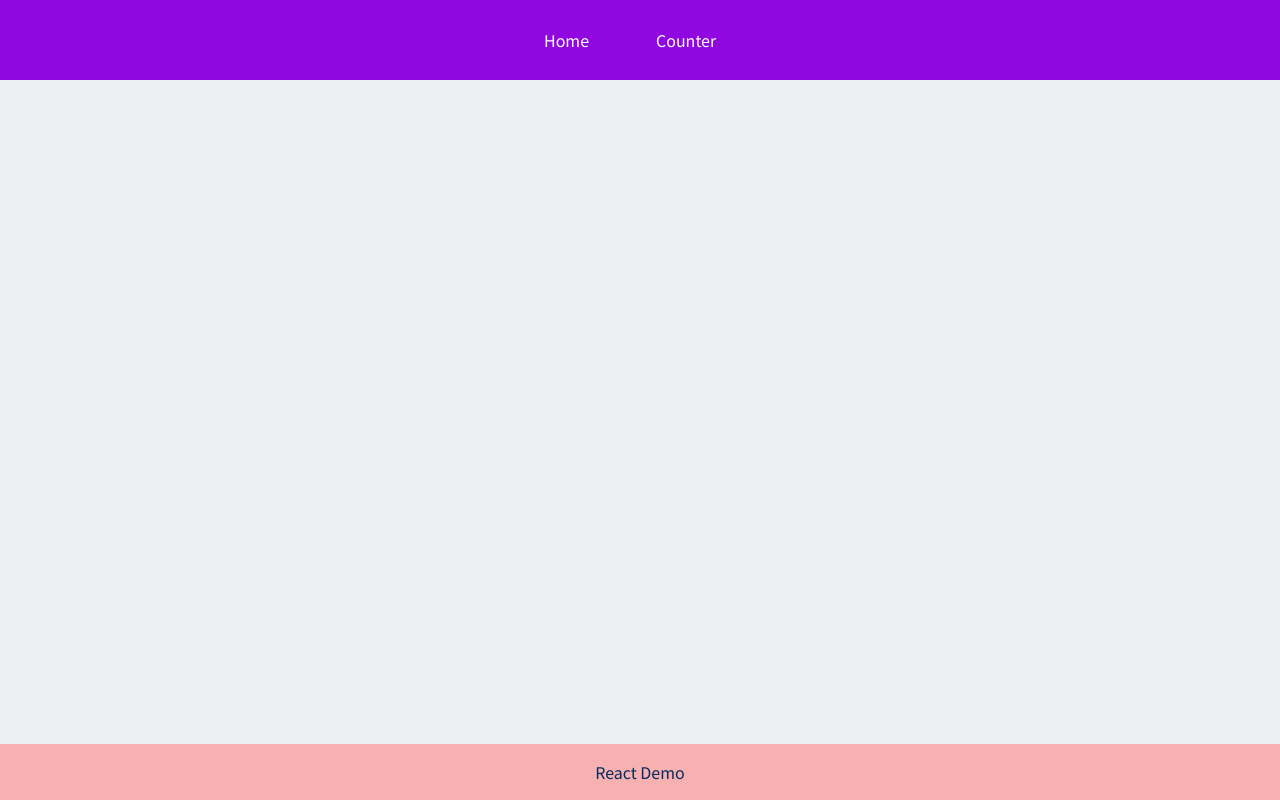
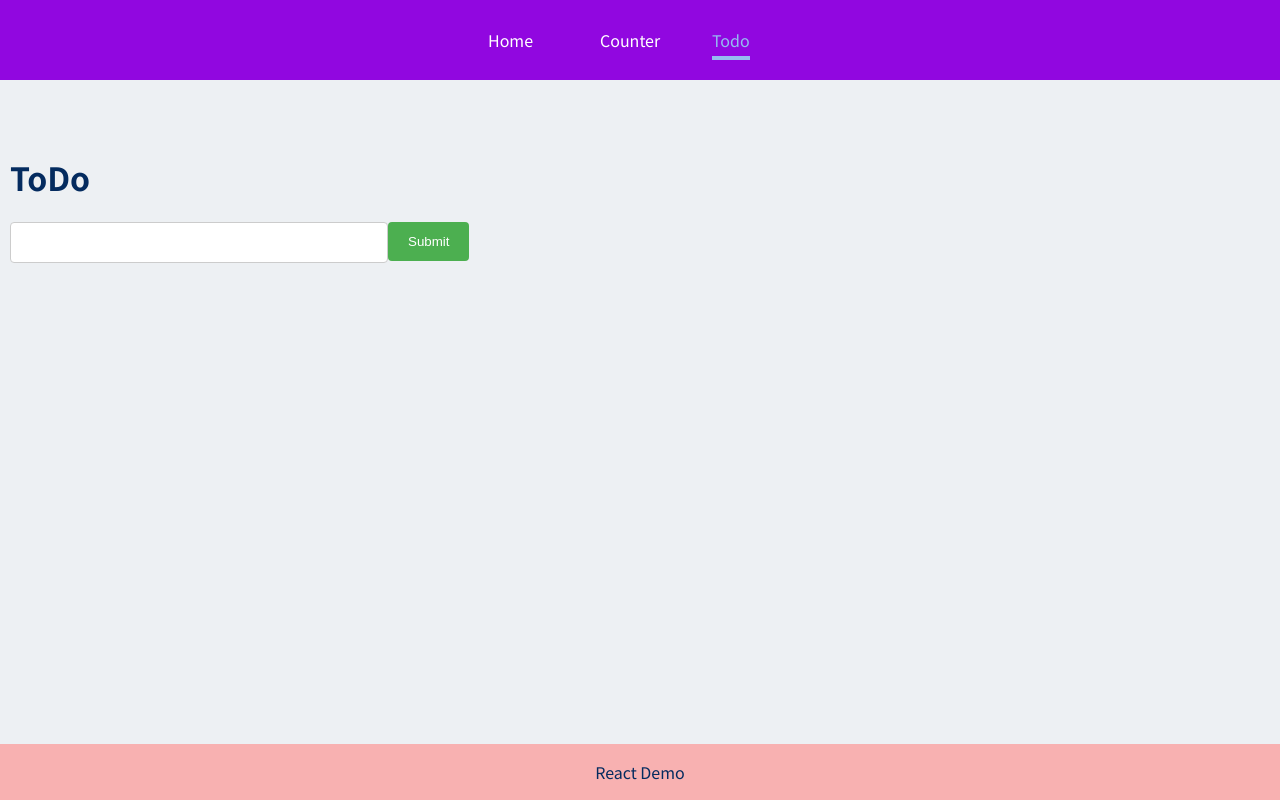
Before and after one commit to sarveshhome/ReactPracticeDemo, a React (Create React App) app: page /todolist in a window 1280 px wide. Built offline with nearby package versions, Linux system fonts and the light colour scheme.

Commit message:
todo input and button

```diff
--- a/src/App.js
+++ b/src/App.js
@@ -6,6 +6,7 @@ import Header from './Components/share/Header';
 import Counter from './Components/UI/Counter';
 import Home from './Components/UI/Home';
 import Footer from './Components/share/Footer';
+import Todo from './Components/UI/Todo';
 
 function App() {
   return (
@@ -22,7 +23,9 @@ function App() {
         <Route path='/counter' exact>
           <Counter/>
         </Route>
-
+        <Route path="/todolist" exact>
+          <Todo/>
+        </Route>
       </Switch>
       </main>
       <Footer/>
--- /dev/null
+++ b/src/Components/UI/Todo.js
@@ -0,0 +1,20 @@
+import styles from './Todo.module.css';
+
+const todoHandler =(event)=>{
+    event.preventDefault();
+   console.log('form submit');
+}
+
+const Todo =()=>{
+    return (
+            <form onSubmit={todoHandler}>
+                <div className={styles.todo}>
+                    <h1>ToDo</h1>
+                    <input name="todoName" type="text"/>
+                    <input type="submit" value="Submit"/>
+                </div>
+            </form>
+    );
+}
+
+export default Todo;
--- /dev/null
+++ b/src/Components/UI/Todo.module.css
@@ -0,0 +1,23 @@
+.todo{
+   margin: 5px;
+   padding: 5px ;
+}
+
+.todo input[type=submit] {
+    background-color: #4CAF50;
+    color: white;
+    padding: 12px 20px;
+    border: none;
+    border-radius: 4px;
+    cursor: pointer;
+    float: left;
+  }
+
+.todo input[type=text], select, textarea {
+    width: 30%;
+    padding: 12px;
+    border: 1px solid #ccc;
+    border-radius: 4px;
+    resize: vertical;
+    float: left;
+  }
--- a/src/Components/share/Footer.js
+++ b/src/Components/share/Footer.js
@@ -3,7 +3,7 @@ import styles from './Footer.module.css'
 const Footer =() => {
     return(
         <div className={styles.footer} >
-            <p>React Demo</p>
+            <p>React Demo </p>
         </div>
     );
 }
--- a/src/Components/share/Header.js
+++ b/src/Components/share/Header.js
@@ -17,6 +17,11 @@ const Header =()=>{
             </NavLink>
 
             </li>
+            <li>
+                <NavLink activeClassName={stylescss.active} to='/todolist'>
+                    Todo
+                </NavLink>
+            </li>
         </ul>
         </nav>
         </header>
--- a/src/index.css
+++ b/src/index.css
@@ -14,7 +14,7 @@ body {
 }
 
 main {
-  margin-top: 7rem;
+  margin-top: 3rem;
   text-align: left;
 }
 
```
